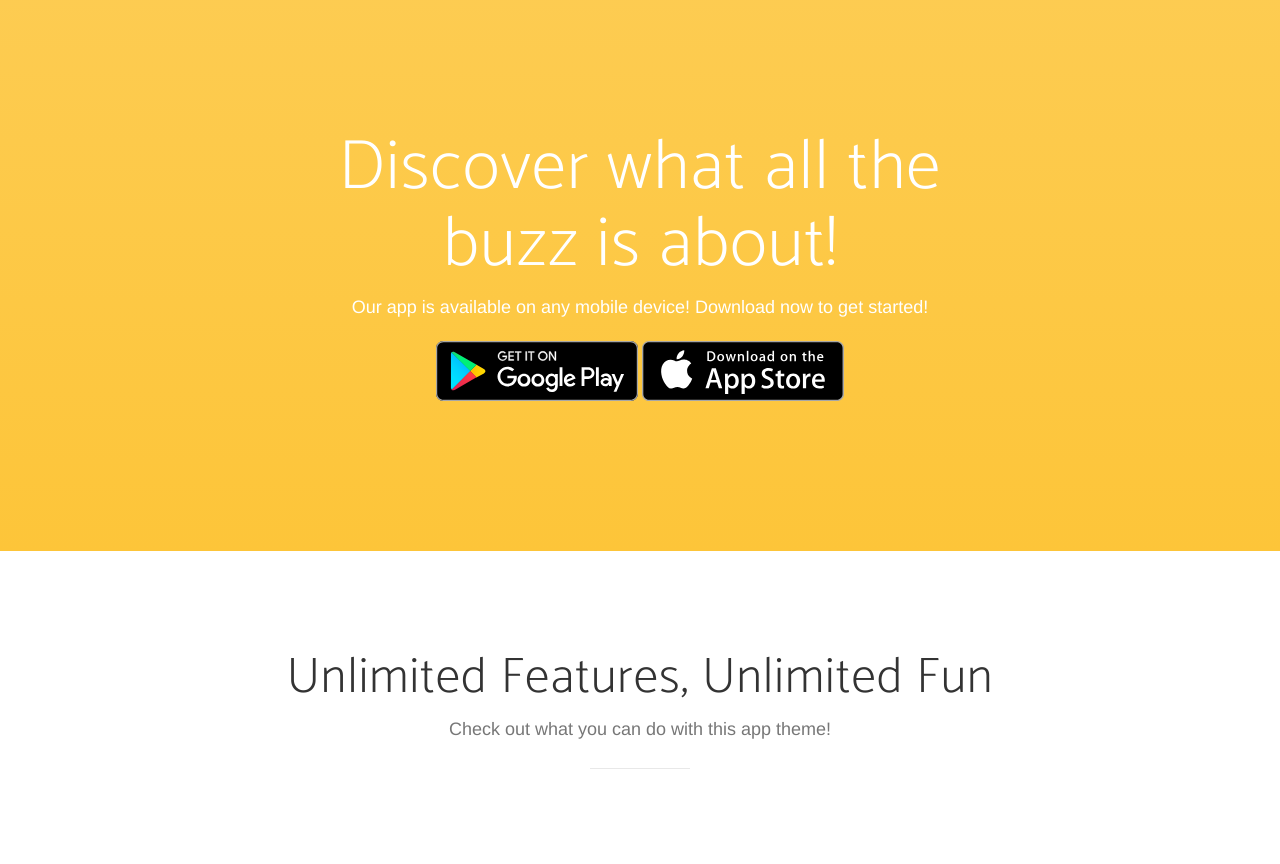
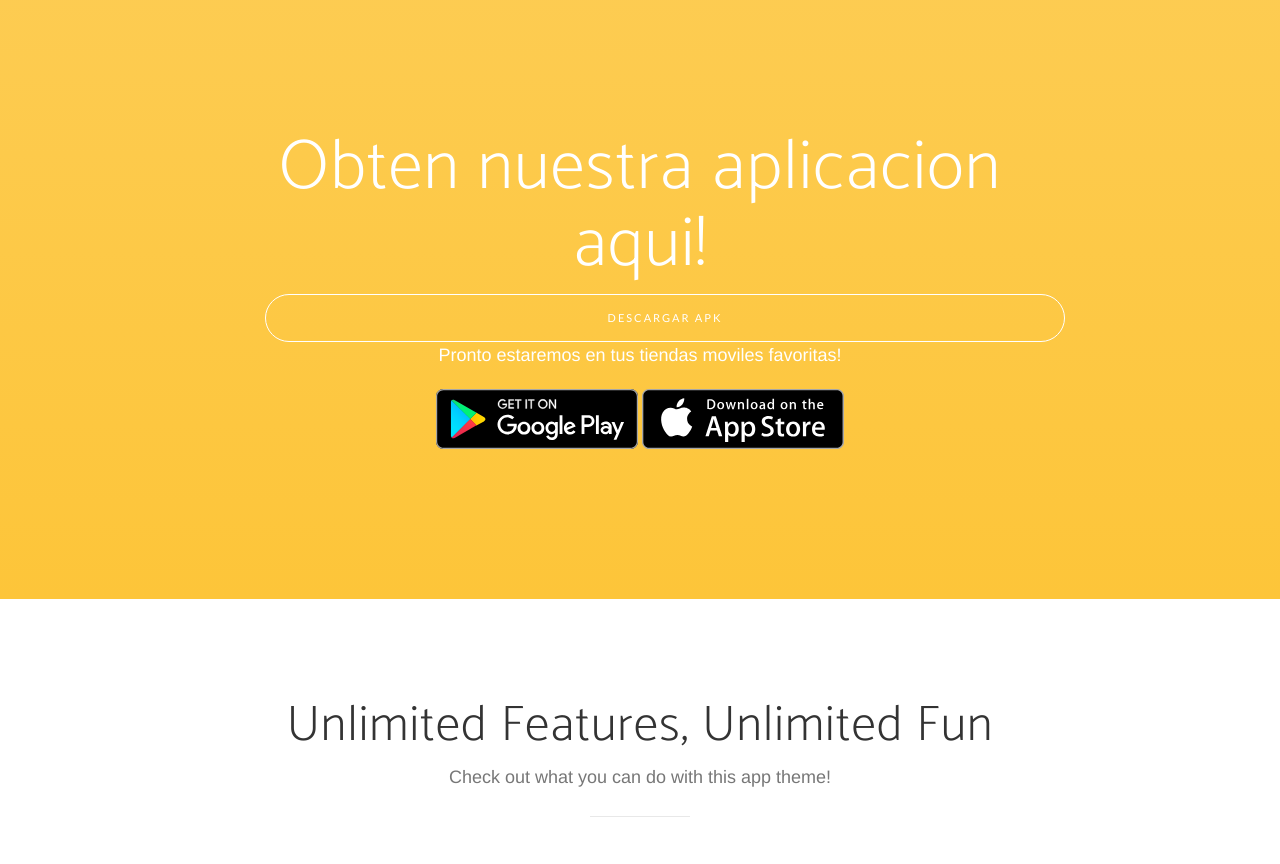
Before and after one commit to kennyalexander/Pageapk, a website: page index.html in a window 1280 px wide. Shown: the part 820-1684 px from the top of the page. Drawn offline with nearby package versions, Linux system fonts and the light colour scheme; a web font is replaced by a local one.

Commit message:
boton descargar

```diff
--- a/index.html
+++ b/index.html
@@ -101,8 +101,9 @@
         <div class="container">
             <div class="row">
                 <div class="col-md-8 col-md-offset-2">
-                    <h2 class="section-heading">Discover what all the buzz is about!</h2>
-                    <p>Our app is available on any mobile device! Download now to get started!</p>
+                    <h2 class="section-heading">Obten nuestra aplicacion aqui!</h2>
+                    <a class="btn btn-outline btn-xl page-scroll" href="#" role="button" style="width: 800px; padding ;">Descargar APK</a>
+                    <p>Pronto estaremos en tus tiendas moviles favoritas!</p>
                     <div class="badges">
                         <a class="badge-link" href="#"><img src="img/google-play-badge.svg" alt=""></a>
                         <a class="badge-link" href="#"><img src="img/app-store-badge.svg" alt=""></a>
```
